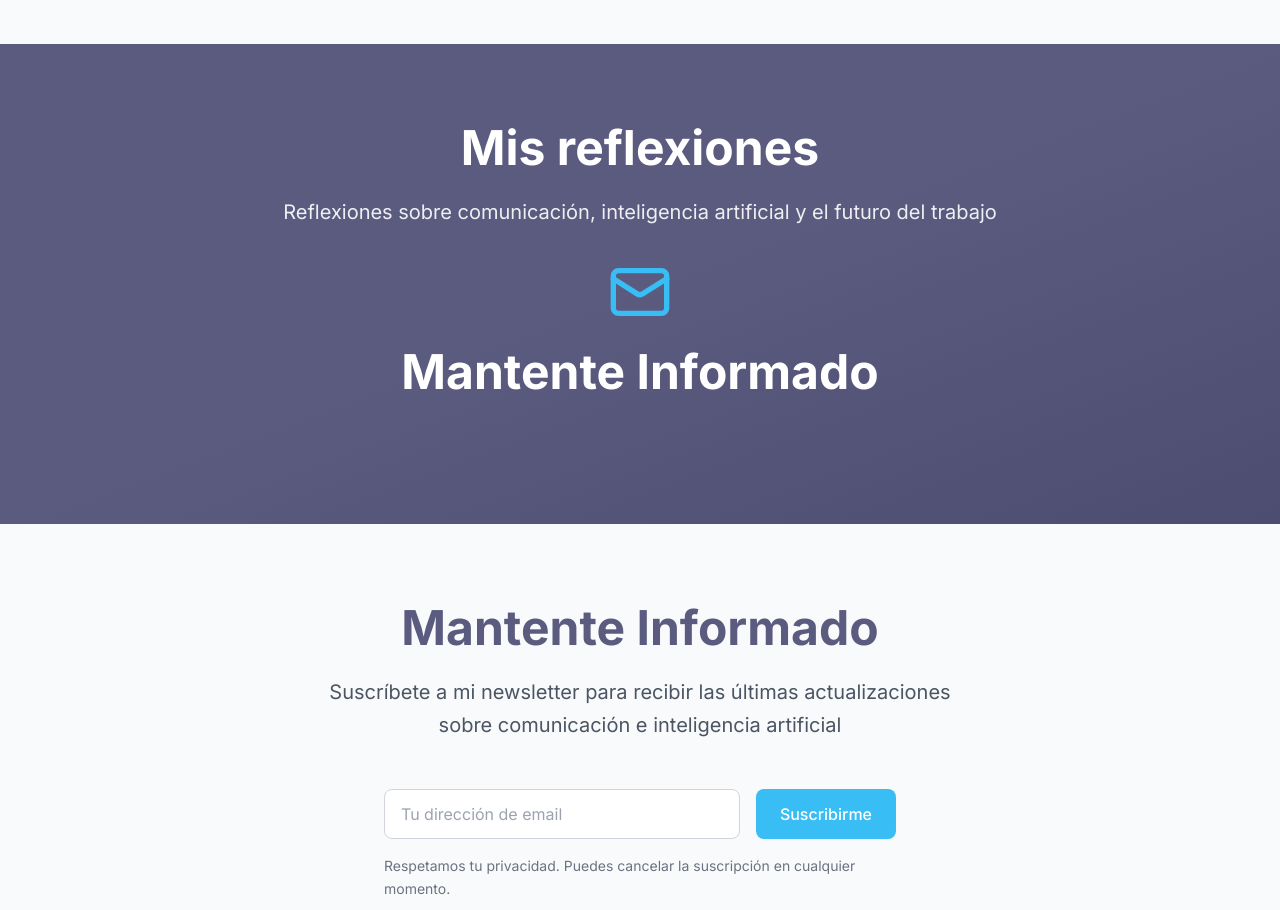
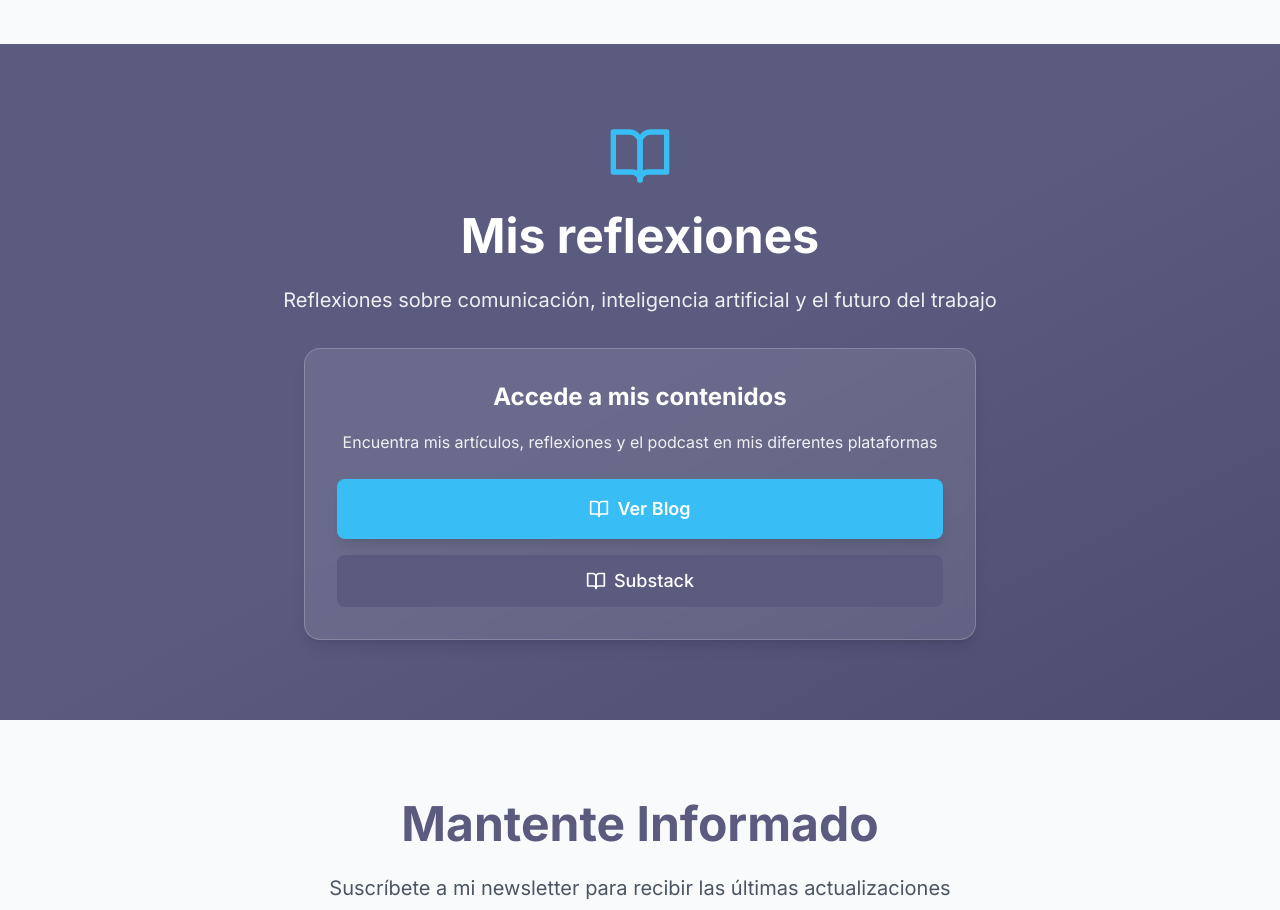
Before and after one commit to osanemeterio/oscarsanemeterio, a React (Vite) app: page / in a window 1280 px wide. Shown: the part 3800-4710 px from the top of the page. Built offline with nearby package versions, Linux system fonts and the light colour scheme.

Commit message:
Remove duplicate 'Mantente Informado' section

```diff
--- a/src/pages/Home.tsx
+++ b/src/pages/Home.tsx
@@ -310,21 +310,41 @@ function App() {
       {/* Mis reflexiones Section */}
       <section className="py-20 px-4 bg-[#5a5b7f] relative overflow-hidden">
         <div className="absolute inset-0 bg-gradient-to-br from-[#5a5b7f] via-[#5a5b7f] to-[#4a4b6f] opacity-90"></div>
-        <div className="max-w-4xl mx-auto">
-          <div className="fade-in mb-8 relative z-10">
-            <h2 className="text-4xl md:text-5xl font-bold mb-6 text-white text-center">
+        <div className="max-w-4xl mx-auto text-center relative z-10">
+          <div className="fade-in mb-8">
+            <BookOpen className="w-16 h-16 text-[#39bdf5] mx-auto mb-6" />
+            <h2 className="text-4xl md:text-5xl font-bold mb-6 text-white">
               Mis reflexiones
             </h2>
-            <p className="text-xl text-white/90 max-w-3xl mx-auto leading-relaxed text-center">
+            <p className="text-xl text-white/90 max-w-3xl mx-auto leading-relaxed">
               Reflexiones sobre comunicación, inteligencia artificial y el futuro del trabajo
             </p>
           </div>
-          <div className="text-center mb-12 relative z-10">
-            <div className="fade-in mb-8">
-              <Mail className="w-16 h-16 text-[#39bdf5] mx-auto mb-6" />
-              <h2 className="text-4xl md:text-5xl font-bold mb-6 text-white">
-                Mantente Informado
-              </h2>
+
+          <div className="slide-up bg-white/10 backdrop-blur-sm p-8 rounded-2xl shadow-lg border border-white/20 max-w-2xl mx-auto">
+            <h3 className="text-2xl font-bold text-white mb-4">
+              Accede a mis contenidos
+            </h3>
+            <p className="text-white/90 mb-6 leading-relaxed">
+              Encuentra mis artículos, reflexiones y el podcast en mis diferentes plataformas
+            </p>
+            <div className="space-y-4">
+              <a
+                href="/blog"
+                className="btn-primary inline-flex items-center space-x-2 text-lg w-full justify-center"
+              >
+                <BookOpen className="w-5 h-5" />
+                <span>Ver Blog</span>
+              </a>
+              <a
+                href="https://osanemeterio.substack.com/"
+                target="_blank"
+                rel="noopener noreferrer"
+                className="btn-secondary inline-flex items-center space-x-2 text-lg w-full justify-center"
+              >
+                <BookOpen className="w-5 h-5" />
+                <span>Substack</span>
+              </a>
             </div>
           </div>
         </div>
```
